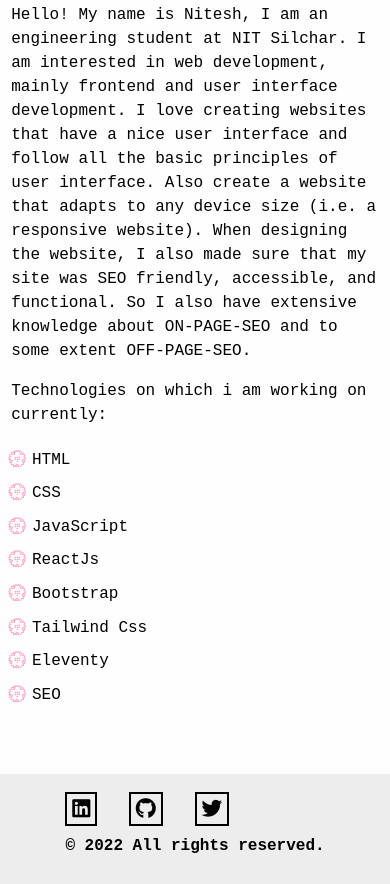
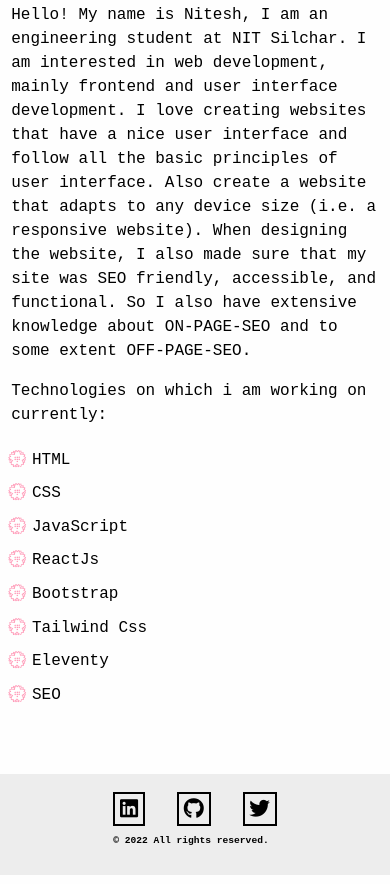
Before and after one commit to Nitesh123-Nits/MyPortfolioSite, a plain HTML site: page index.html in a window 390 px wide. Shown: the part 3995-4879 px from the top of the page. Drawn offline with Linux system fonts and the light colour scheme.

Commit message:
copyright

```diff
--- a/Css/main.css
+++ b/Css/main.css
@@ -569,9 +569,7 @@ i{
     place-content: center;
 
 }
-.aboutme p{
 
-}
 .aboutme h2{
  font-size: var(--step-0);
  position: relative;
@@ -607,6 +605,7 @@ i{
     color: #6d07f2;
 
 }
+
 .mail{
     position: fixed;
     bottom: 30vh;
@@ -734,6 +733,9 @@ i{
     .container{
         padding: var(--padding-3);
     }
+    .footer-sec strong p{
+    font-size: .6rem;
+    }
 }
 /* 320px — 480px: Mobile devices */
 @media (max-width: 480px) {
```
